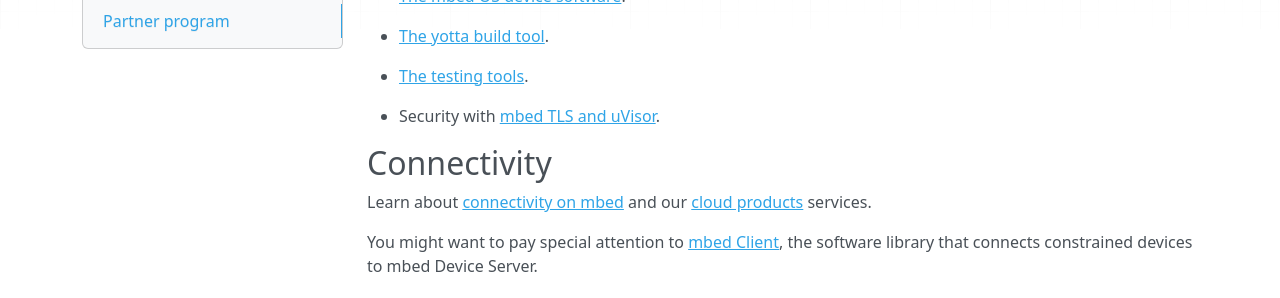
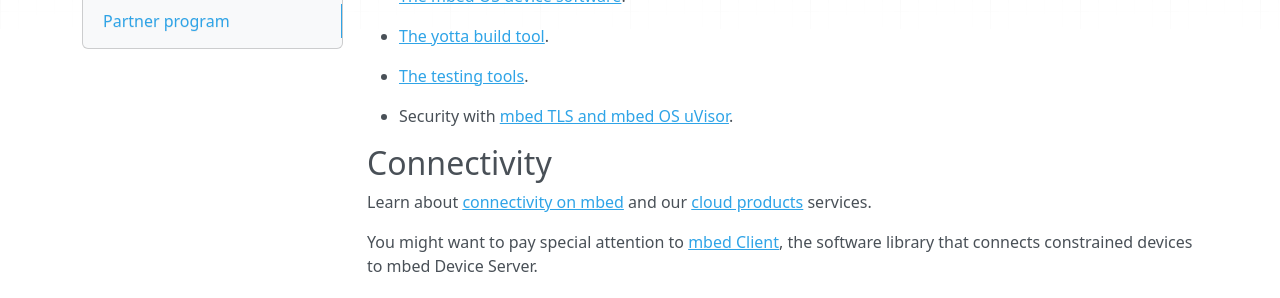
Before and after one commit to ARMmbed/GettingStartedmbedOS, an MkDocs documentation site: the page built from Docs/FurtherReading.md, in a window 1280 px wide and 957 px high. Shown: the part 277-575 px from the top of the window. Built offline with MkDocs 1.6.1, drawn with Linux system fonts in a browser that asks for light colours; nearby versions of some CDN libraries; old or Windows-style settings are respelled for this version of MkDocs.

Commit message:
Small edit

```diff
--- a/Docs/FurtherReading.md
+++ b/Docs/FurtherReading.md
@@ -12,7 +12,7 @@ To learn about our [software](http://mbed.com/en/development/software/):
 
 * [The testing tools](http://mbed.com/en/development/software/tools/testing/).
 
-* Security with [mbed TLS and uVisor](http://mbed.com/en/technologies/security/).
+* Security with [mbed TLS and mbed OS uVisor](http://mbed.com/en/technologies/security/).
 
 ## Connectivity
 
```
